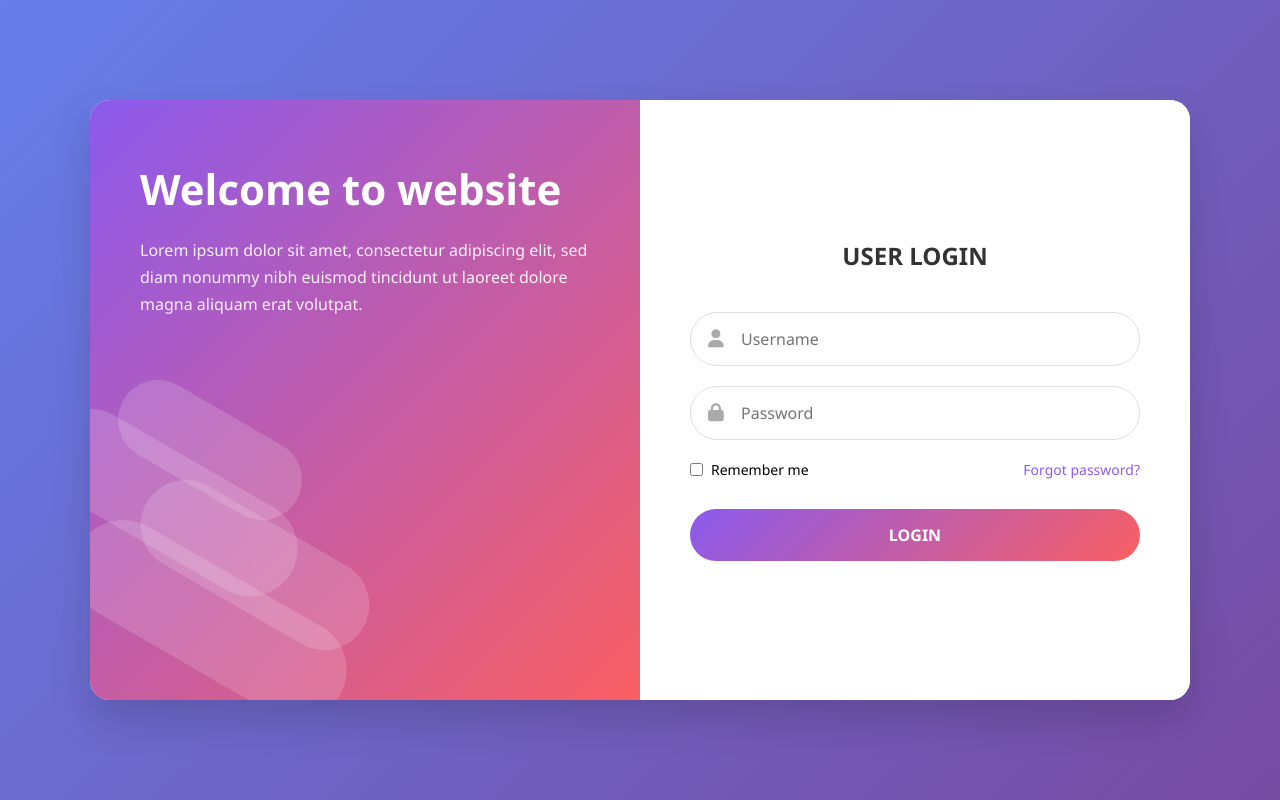
After one commit to bhavesh-mantra/smart-stay, a Django app: page /login/ in a window 1280 px wide. The commit adds this page. Run offline with Django 5.2, Linux system fonts and the light colour scheme.

Commit message:
Login,Register Change

```diff
--- a/smartstay/urls.py
+++ b/smartstay/urls.py
@@ -27,5 +27,6 @@ urlpatterns = [
     path('projects/', views.project, name='project'),
     path('feature/', views.feature, name='feature'),
     path('team/', views.team, name='team'),
+    path('login/', views.login, name='login'),
     path('submit_contact_query/', views.submit_contact_query, name='submit_contact_query'),
 ]
--- a/stay/templates/stay/about.html
+++ b/stay/templates/stay/about.html
@@ -70,6 +70,7 @@
                             </div>
                         </div>
                         <a href="{% url 'contact' %}" class="nav-item nav-link">Contact</a>
+                        <a href="{% url 'login' %}" class="nav-item nav-link active">Login</a>
                     </div>
                 </div>
             </nav>
--- a/stay/templates/stay/contact.html
+++ b/stay/templates/stay/contact.html
@@ -70,6 +70,7 @@
                             </div>
                         </div>
                         <a href="{% url 'contact' %}" class="nav-item nav-link active">Contact</a>
+                        <a href="{% url 'login' %}" class="nav-item nav-link">Login</a>
                     </div>
                 </div>
             </nav>
--- a/stay/templates/stay/feature.html
+++ b/stay/templates/stay/feature.html
@@ -70,6 +70,7 @@
                             </div>
                         </div>
                         <a href="{% url 'contact' %}" class="nav-item nav-link">Contact</a>
+                        <a href="{% url 'login' %}" class="nav-item nav-link">Login</a>
                     </div>
                 </div>
             </nav>
--- a/stay/templates/stay/index.html
+++ b/stay/templates/stay/index.html
@@ -70,6 +70,7 @@
                             </div>
                         </div>
                         <a href="{% url 'contact' %}" class="nav-item nav-link">Contact</a>
+                        <a href="{% url 'login' %}" class="nav-item nav-link">Login</a>
                     </div>
                 </div>
             </nav>
--- /dev/null
+++ b/stay/templates/stay/login.html
@@ -0,0 +1,251 @@
+<!DOCTYPE html>
+<html lang="en">
+<head>
+  <meta charset="UTF-8" />
+  <meta name="viewport" content="width=device-width, initial-scale=1.0"/>
+  <title>Welcome - Login</title>
+  <style>
+    * {
+      margin: 0;
+      padding: 0;
+      box-sizing: border-box;
+      font-family: 'Segoe UI', Tahoma, Geneva, Verdana, sans-serif;
+    }
+
+    body {
+      height: 100vh;
+      background: linear-gradient(135deg, #667eea 0%, #764ba2 100%);
+      display: flex;
+      align-items: center;
+      justify-content: center;
+      padding: 20px;
+    }
+
+    .container {
+      display: flex;
+      width: 100%;
+      max-width: 1100px;
+      height: 600px;
+      background: white;
+      border-radius: 20px;
+      overflow: hidden;
+      box-shadow: 0 20px 40px rgba(0, 0, 0, 0.15);
+    }
+
+    /* Left Side - Welcome */
+    .left {
+      flex: 1;
+      background: linear-gradient(135deg, #8B5AED 0%, #F95F62 100%);
+      padding: 60px 50px;
+      color: white;
+      position: relative;
+      overflow: hidden;
+    }
+
+    .left h1 {
+      font-size: 42px;
+      margin-bottom: 20px;
+      font-weight: 700;
+    }
+
+    .left p {
+      font-size: 16px;
+      line-height: 1.7;
+      opacity: 0.9;
+    }
+
+    /* Decorative Shapes */
+    .shapes {
+      position: absolute;
+      bottom: -50px;
+      left: -80px;
+      opacity: 0.8;
+    }
+
+    .shape {
+      position: absolute;
+      background: rgba(255, 255, 255, 0.2);
+      border-radius: 50px;
+      transform: rotate(30deg);
+    }
+
+    .shape1 { width: 300px; height: 100px; bottom: 80px; left: 50px; }
+    .shape2 { width: 250px; height: 90px; bottom: 140px; left: 120px; }
+    .shape3 { width: 280px; height: 95px; bottom: 200px; left: 20px; }
+    .shape4 { width: 200px; height: 80px; bottom: 260px; left: 100px; }
+
+    /* Right Side - Login Form */
+    .right {
+      flex: 1;
+      padding: 60px 50px;
+      display: flex;
+      flex-direction: column;
+      justify-content: center;
+      background: white;
+    }
+
+    .right h2 {
+      text-align: center;
+      margin-bottom: 40px;
+      color: #333;
+      font-size: 24px;
+      font-weight: 600;
+    }
+
+    .form-group {
+      margin-bottom: 20px;
+    }
+
+    .input-wrapper {
+      position: relative;
+    }
+
+    .input-wrapper input {
+      width: 100%;
+      padding: 15px 20px 15px 50px;
+      border: 1px solid #ddd;
+      border-radius: 50px;
+      font-size: 16px;
+      outline: none;
+      transition: all 0.3s;
+    }
+
+    .input-wrapper input:focus {
+      border-color: #8B5AED;
+      box-shadow: 0 0 0 3px rgba(139, 90, 237, 0.15);
+    }
+
+    .input-icon {
+      position: absolute;
+      left: 18px;
+      top: 50%;
+      transform: translateY(-50%);
+      color: #aaa;
+      font-size: 18px;
+    }
+
+    .options {
+      display: flex;
+      justify-content: space-between;
+      align-items: center;
+      margin-bottom: 30px;
+      font-size: 14px;
+    }
+
+    .checkbox {
+      display: flex;
+      align-items: center;
+      gap: 8px;
+      cursor: pointer;
+    }
+
+    .checkbox input {
+      accent-color: #8B5AED;
+    }
+
+    .forgot {
+      color: #8B5AED;
+      text-decoration: none;
+    }
+
+    .forgot:hover {
+      text-decoration: underline;
+    }
+
+    .login-btn {
+      width: 100%;
+      padding: 15px;
+      background: linear-gradient(135deg, #8B5AED 0%, #F95F62 100%);
+      color: white;
+      border: none;
+      border-radius: 50px;
+      font-size: 16px;
+      font-weight: 600;
+      cursor: pointer;
+      transition: transform 0.2s;
+    }
+
+    .login-btn:hover {
+      transform: translateY(-2px);
+    }
+
+    /* Responsive */
+    @media (max-width: 992px) {
+      .container {
+        flex-direction: column;
+        height: auto;
+        max-width: 500px;
+      }
+      .left, .right {
+        flex: none;
+      }
+      .left {
+        padding: 50px 40px;
+        text-align: center;
+      }
+      .right {
+        padding: 50px 40px;
+      }
+    }
+
+    @media (max-width: 576px) {
+      .left h1 { font-size: 34px; }
+      .left, .right {
+        padding: 40px 30px;
+      }
+    }
+  </style>
+  <link rel="stylesheet" href="https://cdnjs.cloudflare.com/ajax/libs/font-awesome/6.5.0/css/all.min.css"/>
+</head>
+<body>
+
+  <div class="container">
+    <!-- Left Section -->
+    <div class="left">
+      <h1>Welcome to website</h1>
+      <p>
+        Lorem ipsum dolor sit amet, consectetur adipiscing elit, sed diam nonummy nibh euismod
+        tincidunt ut laoreet dolore magna aliquam erat volutpat.
+      </p>
+
+      <div class="shapes">
+        <div class="shape shape1"></div>
+        <div class="shape shape2"></div>
+        <div class="shape shape3"></div>
+        <div class="shape shape4"></div>
+      </div>
+    </div>
+
+    <!-- Right Section - Login Form -->
+    <div class="right">
+      <h2>USER LOGIN</h2>
+      <form>
+        <div class="form-group">
+          <div class="input-wrapper">
+            <i class="fas fa-user input-icon"></i>
+            <input type="text" placeholder="Username" required />
+          </div>
+        </div>
+
+        <div class="form-group">
+          <div class="input-wrapper">
+            <i class="fas fa-lock input-icon"></i>
+            <input type="password" placeholder="Password" required />
+          </div>
+        </div>
+
+        <div class="options">
+          <label class="checkbox">
+            <input type="checkbox" />
+            <span>Remember me</span>
+          </label>
+          <a href="#" class="forgot">Forgot password?</a>
+        </div>
+
+        <button type="submit" class="login-btn">LOGIN</button>
+      </form>
+    </div>
+  </div>
+
+</body>
+</html>
--- a/stay/templates/stay/project.html
+++ b/stay/templates/stay/project.html
@@ -70,6 +70,7 @@
                             </div>
                         </div>
                         <a href="{% url 'contact' %}" class="nav-item nav-link">Contact</a>
+                        <a href="{% url 'login' %}" class="nav-item nav-link active">Login</a>
                     </div>
                 </div>
             </nav>
--- a/stay/templates/stay/service.html
+++ b/stay/templates/stay/service.html
@@ -69,6 +69,7 @@
                                 </div>
                             </div>
                             <a href="{% url 'contact' %}" class="nav-item nav-link">Contact</a>
+                            <a href="{% url 'login' %}" class="nav-item nav-link active">Login</a>
                         </div>
                     </div>
                 </nav>
--- a/stay/templates/stay/team.html
+++ b/stay/templates/stay/team.html
@@ -70,6 +70,7 @@
                             </div>
                         </div>
                         <a href="{% url 'contact' %}" class="nav-item nav-link">Contact</a>
+                        <a href="{% url 'login' %}" class="nav-item nav-link active">Login</a>
                     </div>
                 </div>
             </nav>
--- a/stay/templates/stay/testimonial.html
+++ b/stay/templates/stay/testimonial.html
@@ -69,6 +69,7 @@
                             </div>
                         </div>
                         <a href="{% url 'contact' %}" class="nav-item nav-link">Contact</a>
+                        <a href="{% url 'login' %}" class="nav-item nav-link active">Login</a>
                     </div>
                 </div>
             </nav>
--- a/stay/views.py
+++ b/stay/views.py
@@ -24,6 +24,9 @@ def feature(request):
 def team(request):
     return render(request,'stay/team.html')
 
+def login(request):
+    return render(request, 'stay/login.html')
+
 
 def submit_contact_query(request):
 
```
Also changed, not shown: stay/models.py (+16 -0 lines), stay/templates/stay/register.html (added, +230 -0 lines), db.sqlite3, stay/migrations/0004_registeruser.py (added).
